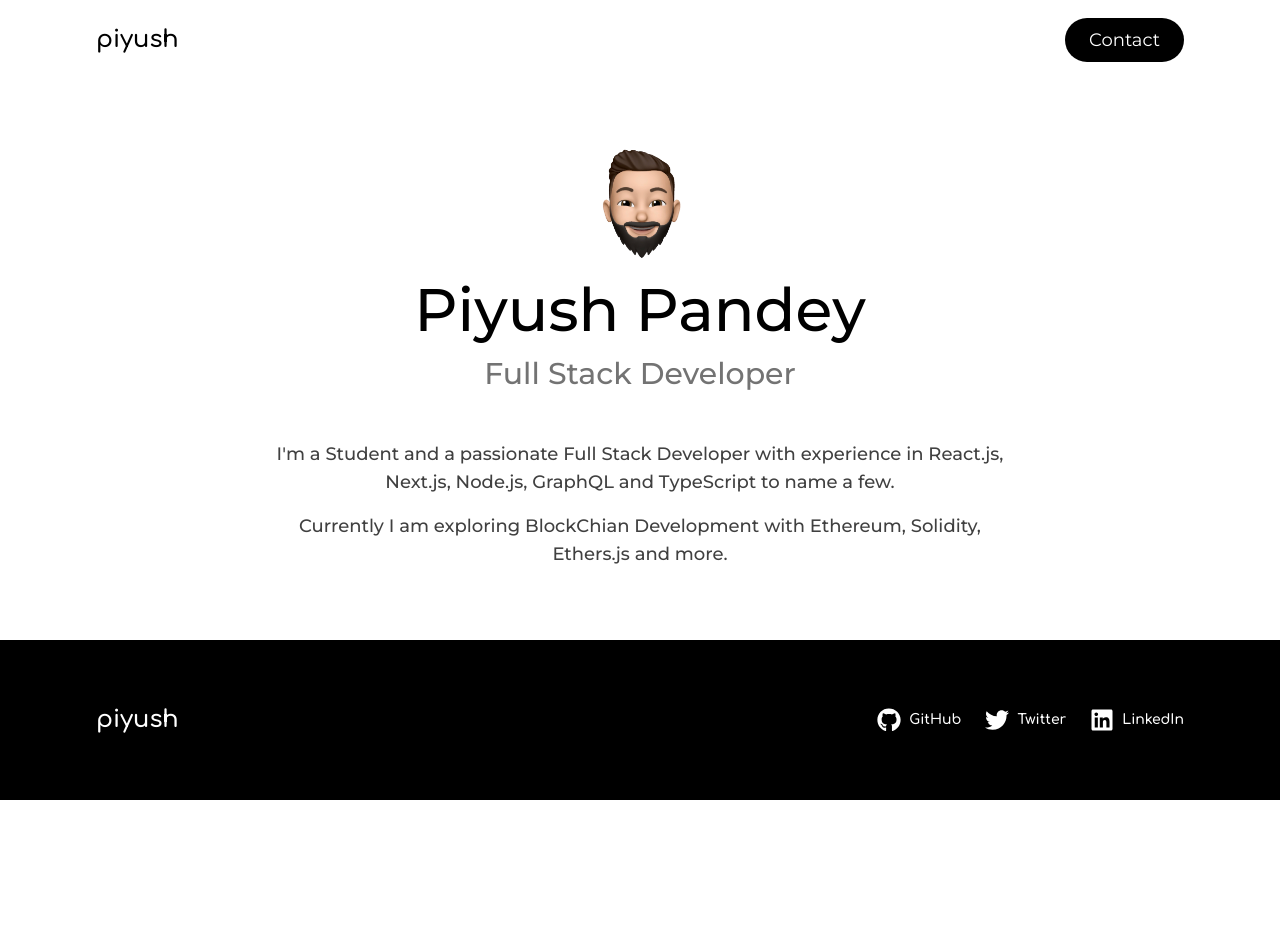
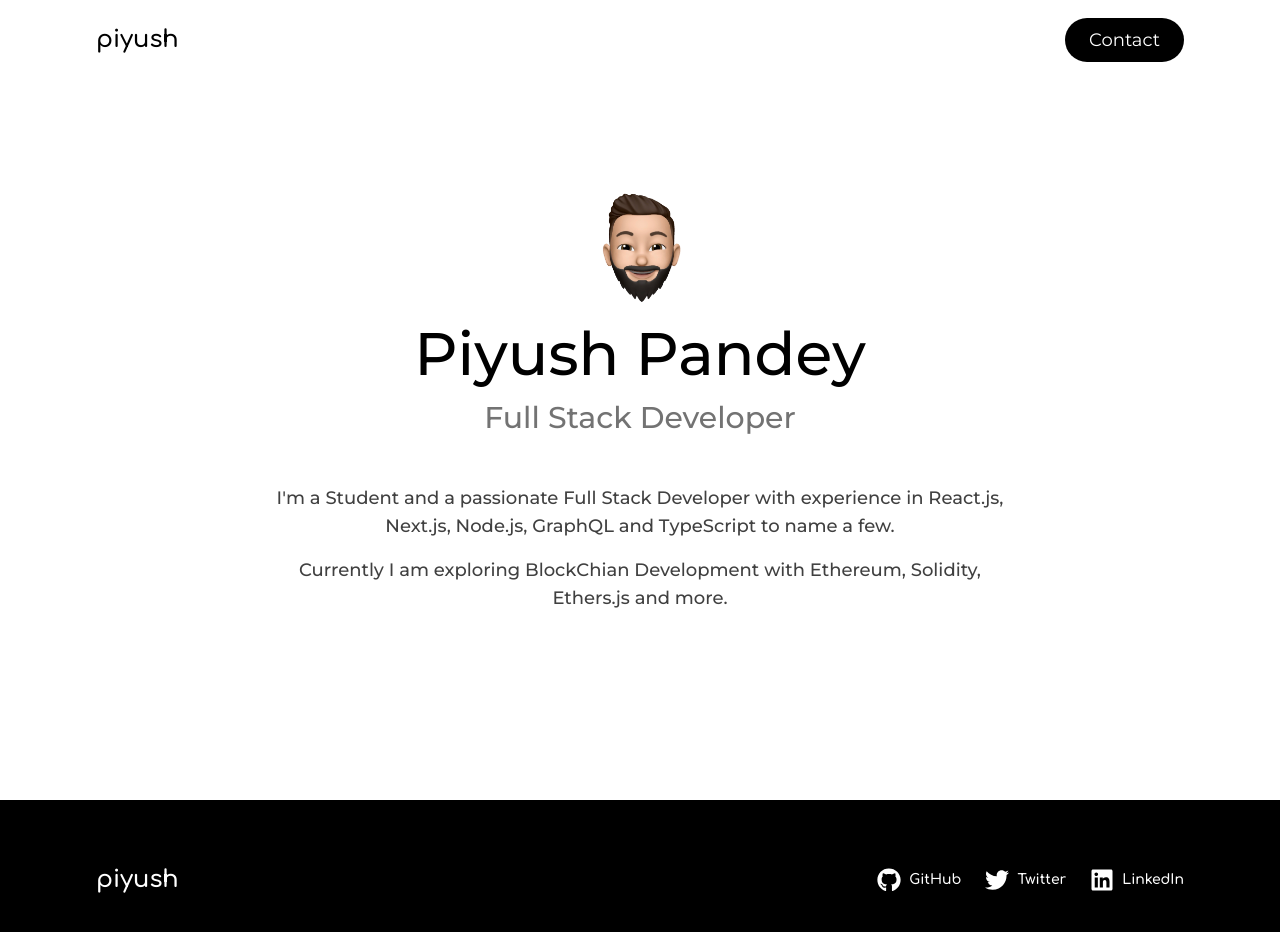
Before and after one commit to zephyrus21/portfolio-v2, a Next.js app: page / in a window 1280 px wide. Shown: the top 932 px of the page. Before the commit the page ends 800 px from the top, so only its background shows below. Built offline with nearby package versions, Linux system fonts and the light colour scheme.

Commit message:
fixed margins

```diff
--- a/src/components/Footer.tsx
+++ b/src/components/Footer.tsx
@@ -4,7 +4,7 @@ import { FaGithub, FaLinkedin, FaTwitter } from "react-icons/fa";
 
 const Footer: NextPage = () => {
   return (
-    <footer className='bg-black bottom-0 w-full text-white mt-8 px-24 py-8 md:py-16 flex flex-col md:flex-row items-center gap-8 justify-between font-secondary'>
+    <footer className='bg-black bottom-0 w-full text-white px-24 py-8 md:py-16 flex flex-col md:flex-row items-center gap-8 justify-between font-secondary'>
       <Link href={"/"}>
         <p className='font-bold text-2xl'>piyush</p>
       </Link>
--- a/src/components/Header.tsx
+++ b/src/components/Header.tsx
@@ -3,7 +3,7 @@ import Image from "next/image";
 
 const Header: NextPage = () => {
   return (
-    <div className='m-auto flex flex-col justify-center items-center h-full gap-4 mt-36'>
+    <div className='m-auto flex flex-col justify-center items-center h-screen gap-4'>
       <Image src='/apple_me.png' alt='me' height={120} width={100} />
       <div className='sm:text-6xl text-4xl font-medium'>Piyush Pandey</div>
       <div className='text-neutral-500 font-medium sm:text-3xl text-2xl'>
--- a/src/components/NavBar.tsx
+++ b/src/components/NavBar.tsx
@@ -3,7 +3,7 @@ import Link from "next/link";
 
 const NavBar: NextPage = () => {
   return (
-    <div className='flex w-full justify-between items-center h-20 px-8 md:px-24 fixed bg-white z-10'>
+    <div className='fixed flex w-full justify-between items-center h-20 px-8 md:px-24 bg-white z-10'>
       <Link href={"/"}>
         <p className='font-bold text-2xl font-secondary'>piyush</p>
       </Link>
```
